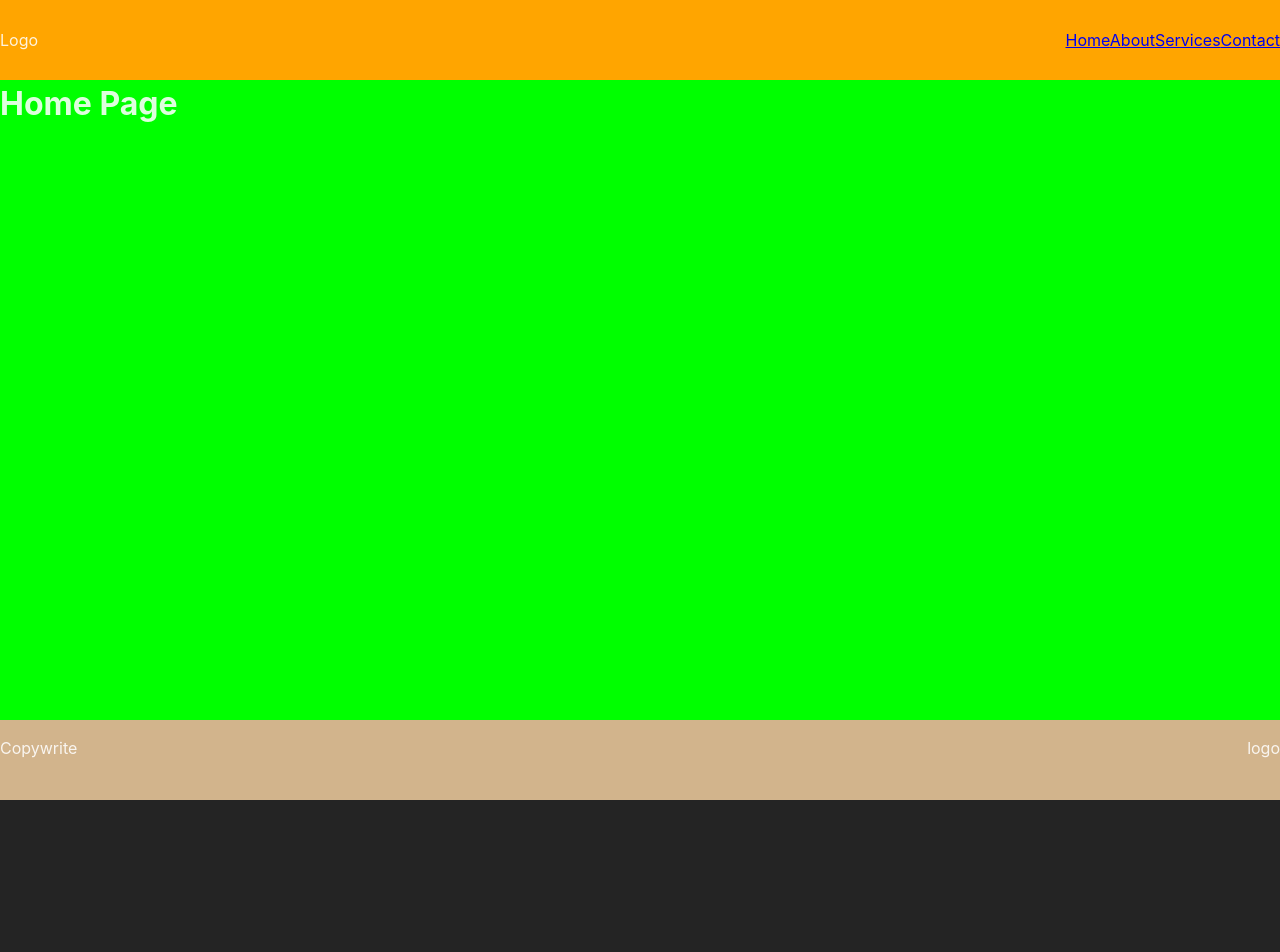
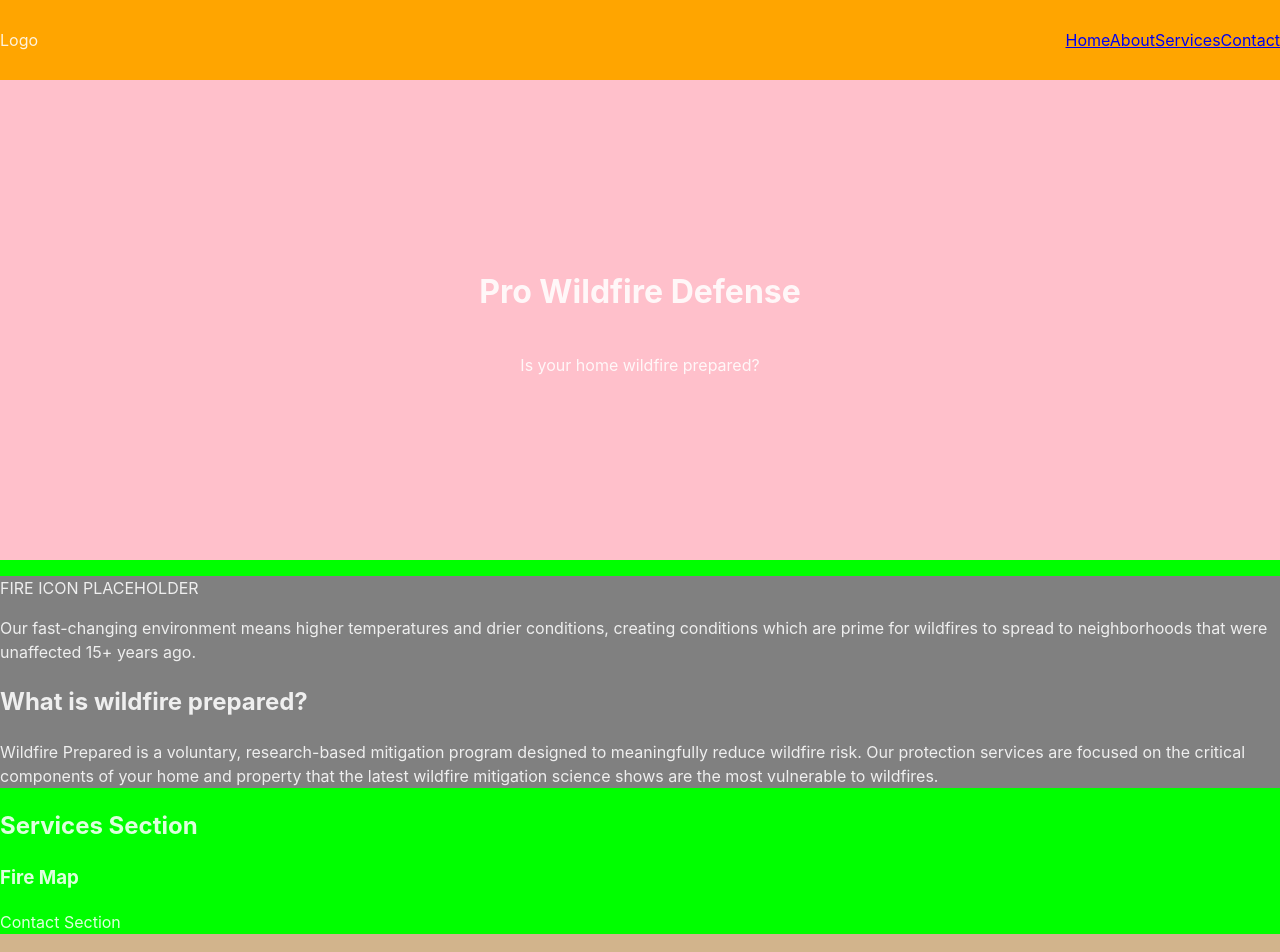
Before and after one commit to andrew-oyanguren/pro-wildfire-defense, a React (Vite) app: page / in a window 1280 px wide. Shown: the top 952 px of the page. Before the commit the page ends 800 px from the top, so only its background shows below. Built offline with nearby package versions, Linux system fonts and the light colour scheme.

Commit message:
Added Hero and Intro section components to the Home page

```diff
--- /dev/null
+++ b/src/components/UI/HeroSection/HeroSection.tsx
@@ -0,0 +1,19 @@
+import styled from 'styled-components';
+import { flexCenter } from '../../../styles';
+
+const StyledHeroSection = styled.div`
+  background-color: pink;
+  height: 60vh;
+
+  ${flexCenter}
+  flex-direction: column;
+`;
+
+export default function HeroSection() {
+  return (
+    <StyledHeroSection>
+      <h1>Pro Wildfire Defense</h1>
+      <p>Is your home wildfire prepared?</p>
+    </StyledHeroSection>
+  );
+}
--- /dev/null
+++ b/src/components/UI/IntroSection/IntroSection.tsx
@@ -0,0 +1,31 @@
+import styled from 'styled-components';
+
+const StyledIntroSection = styled.section`
+  background-color: grey;
+`;
+
+export default function IntroSection() {
+  return (
+    <StyledIntroSection>
+      <div>
+        <p>FIRE ICON PLACEHOLDER</p>
+        <p>
+          Our fast-changing environment means higher temperatures and drier
+          conditions, creating conditions which are prime for wildfires to
+          spread to neighborhoods that were unaffected 15+ years ago.
+        </p>
+      </div>
+
+      <div>
+        <h2>What is wildfire prepared?</h2>
+        <p>
+          Wildfire Prepared is a voluntary, research-based mitigation program
+          designed to meaningfully reduce wildfire risk. Our protection services
+          are focused on the critical components of your home and property that
+          the latest wildfire mitigation science shows are the most vulnerable
+          to wildfires.
+        </p>
+      </div>
+    </StyledIntroSection>
+  );
+}
--- /dev/null
+++ b/src/components/UI/index.ts
@@ -0,0 +1,2 @@
+export { default as IntroSection } from './IntroSection/IntroSection';
+export { default as HeroSection } from './HeroSection/HeroSection';
--- a/src/pages/ErrorPage/ErrorPage.tsx
+++ b/src/pages/ErrorPage/ErrorPage.tsx
@@ -3,6 +3,7 @@ import {
   isRouteErrorResponse,
   useNavigate,
 } from 'react-router-dom';
+
 import { Button } from '../../components';
 
 export default function ErrorPage() {
--- a/src/pages/HomePage/HomePage.tsx
+++ b/src/pages/HomePage/HomePage.tsx
@@ -1,13 +1,26 @@
+import { IntroSection, HeroSection } from '../../components/UI';
+
 export default function HomePage() {
   return (
     <div>
-      <h1>Home Page</h1>
+      <HeroSection />
+
+      <IntroSection />
+
+      <section>
+        <h2>Services Section</h2>
+      </section>
+
+      <aside>
+        <h3>Fire Map</h3>
+      </aside>
+
+      <section>Contact Section</section>
     </div>
   );
 }
 
 /*
-
 layout plan:
   section: hero
     title:
--- /dev/null
+++ b/src/styles/commonStyles.ts
@@ -0,0 +1,9 @@
+import { css } from 'styled-components';
+
+const flexCenter = css`
+  display: flex;
+  align-items: center;
+  justify-content: center;
+`;
+
+export { flexCenter };
--- a/src/styles/index.ts
+++ b/src/styles/index.ts
@@ -1 +1,2 @@
+export { flexCenter as flexCenter } from './commonStyles';
 export { default as GlobalStyle } from './globalStyles';
```
